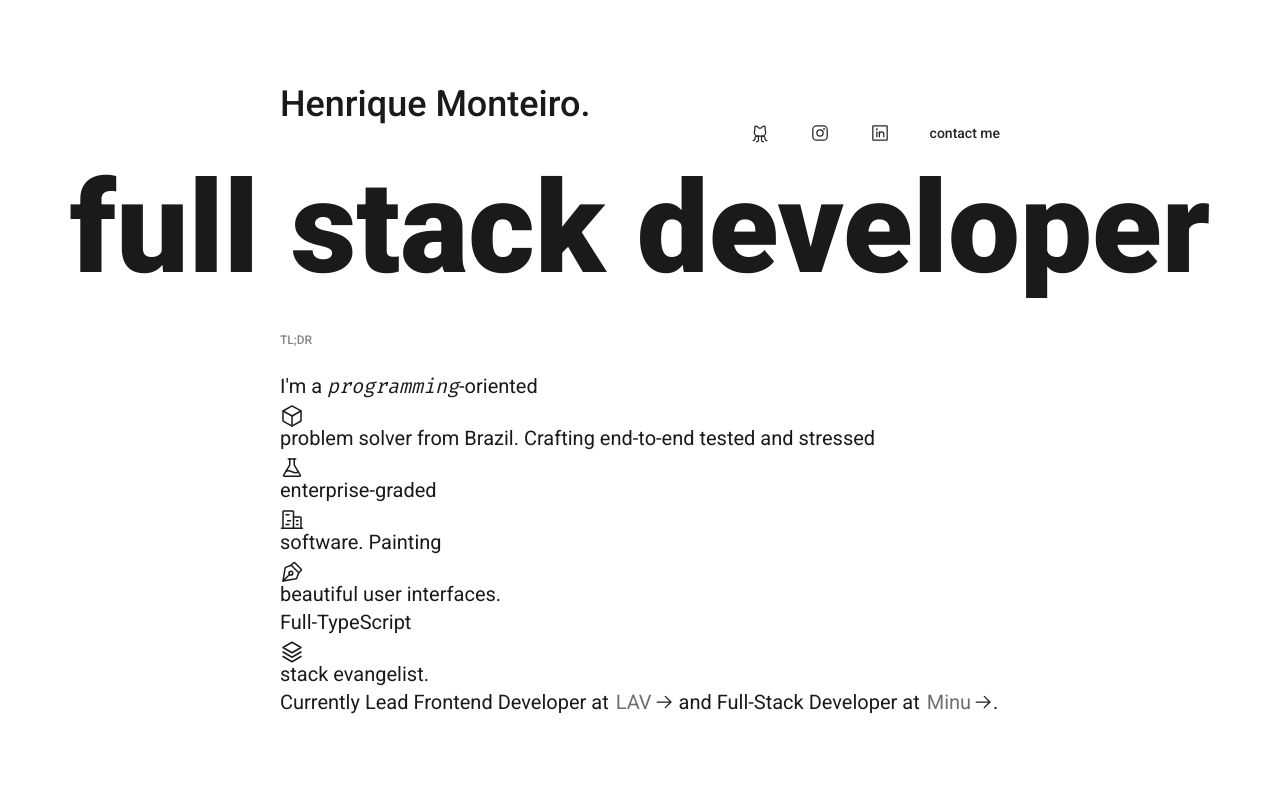
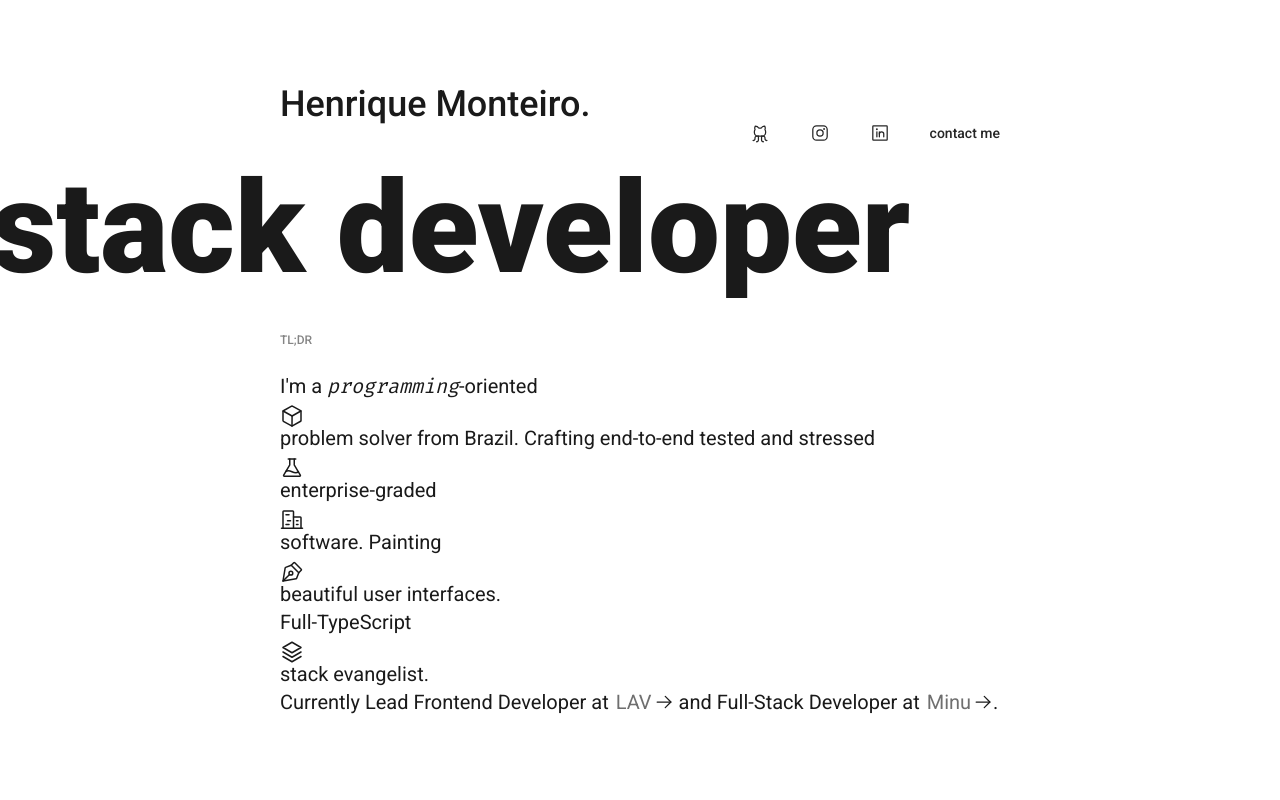
Before and after one commit to hrqmonteiro/hrq.dev, a Next.js app: page / in a window 1280 px wide. Shown: the top 800 px of the page. Built offline with nearby package versions, Linux system fonts and the light colour scheme.

Commit message:
fix: changing animation opacity

```diff
--- a/src/app/page.tsx
+++ b/src/app/page.tsx
@@ -45,13 +45,13 @@ export default function Home() {
         <div className='w-full flex flex-wrap justify-center'>
           <div>
             <motion.h2
-              animate={{ x: 0, opacity: 1 }}
+              animate={{ opacity: 1 }}
               className='w-full text-4xl md:text-7xl lg:text-8xl xl:text-9xl 2xl:text-10xl flex flex-nowrap justify-start md:justify-start lg:justify-center font-extrabold my-10'
-              initial={{ x: -1000, opacity: 0 }}
+              initial={{ opacity: 0 }}
               style={{ x }}
               transition={{
                 duration: 3,
-                delay: 0,
+                delay: 2,
                 type: 'spring'
               }}
             >
```
